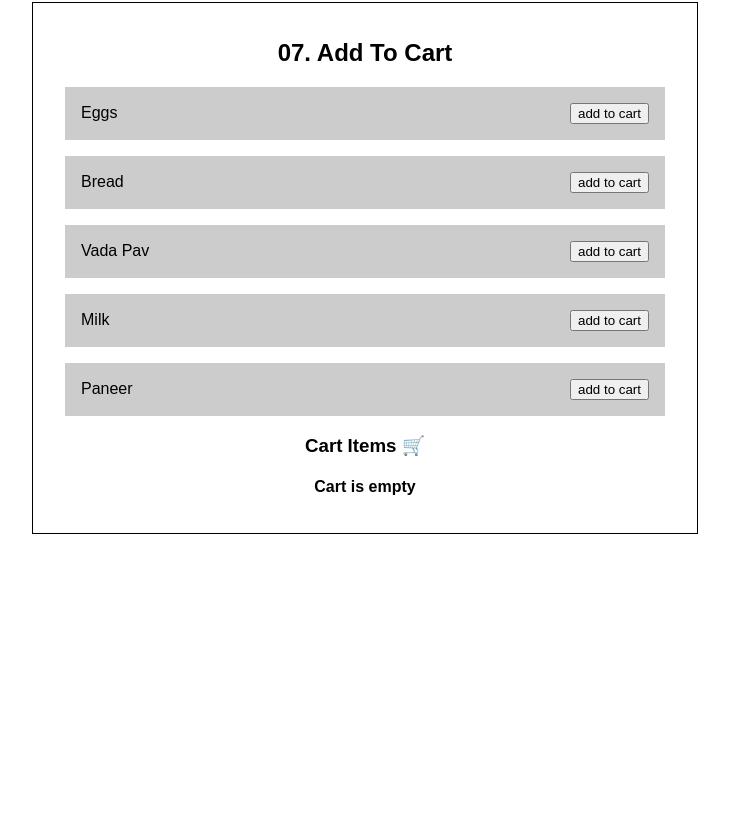
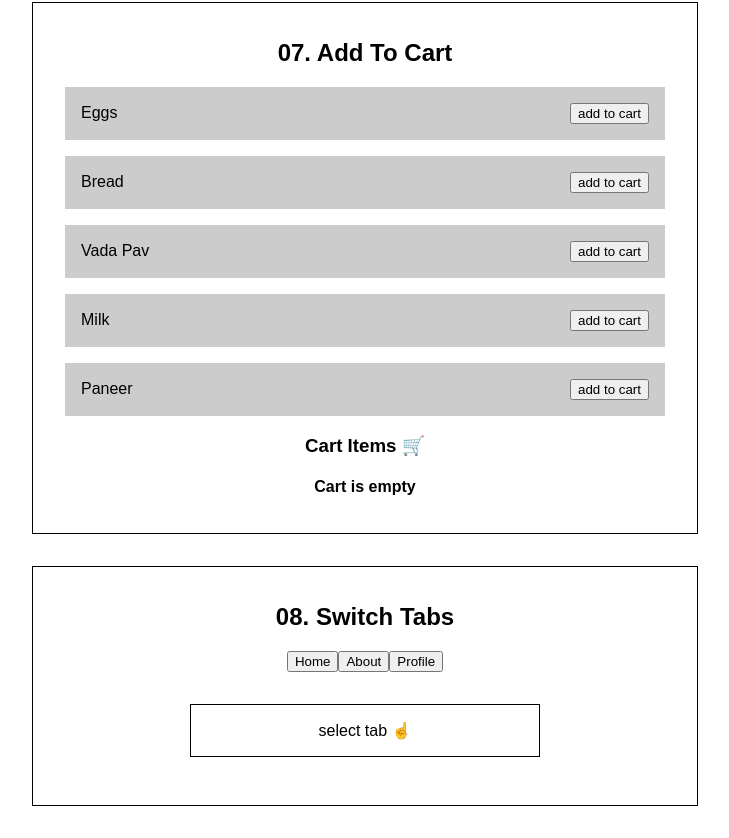
Before and after one commit to SK02K1/REACT-Playground, a React (Create React App) app: page / in a window 1280 px wide. Shown: the part 1310-2148 px from the top of the page, without its empty margins (275-1004 px from the left). Before the commit the page ends 1876 px from the top, so only its background shows below. Built offline with nearby package versions, Linux system fonts and the light colour scheme.

Commit message:
add: ex08 solution added switch tab component

```diff
--- a/src/App.jsx
+++ b/src/App.jsx
@@ -2,6 +2,7 @@ import { AddToCart } from "./components/AddToCart";
 import { ConfirmPass } from "./components/ConfirmPass";
 import { DisableSubmit } from "./components/DisableSubmit";
 import { Figma } from "./components/Figma";
+import { SwitchTabs } from "./components/SwitchTabs";
 import { TogglePassword } from "./components/TogglePassword";
 import { Tweet } from "./components/Tweet";
 import "./styles.css";
@@ -15,6 +16,7 @@ export default function App() {
       <TogglePassword />
       <Figma />
       <AddToCart />
+      <SwitchTabs />
     </div>
   );
 }
--- /dev/null
+++ b/src/components/SwitchTabs.jsx
@@ -0,0 +1,38 @@
+import { useState } from "react";
+
+const Home = () => {
+  return (
+    <div>
+      <h3>Home</h3>
+    </div>
+  );
+};
+
+const About = () => {
+  return (
+    <div>
+      <h3>About</h3>
+    </div>
+  );
+};
+
+const Profile = () => {
+  return (
+    <div>
+      <h3>Profile</h3>
+    </div>
+  );
+};
+
+export const SwitchTabs = () => {
+  const [Component, setComponent] = useState(null);
+  return (
+    <div className="container">
+      <h2>08. Switch Tabs</h2>
+      <button onClick={() => setComponent(Home)}>Home</button>
+      <button onClick={() => setComponent(About)}>About</button>
+      <button onClick={() => setComponent(Profile)}>Profile</button>
+      <div className="container">{Component ?? "select tab ☝"}</div>
+    </div>
+  );
+};
```
